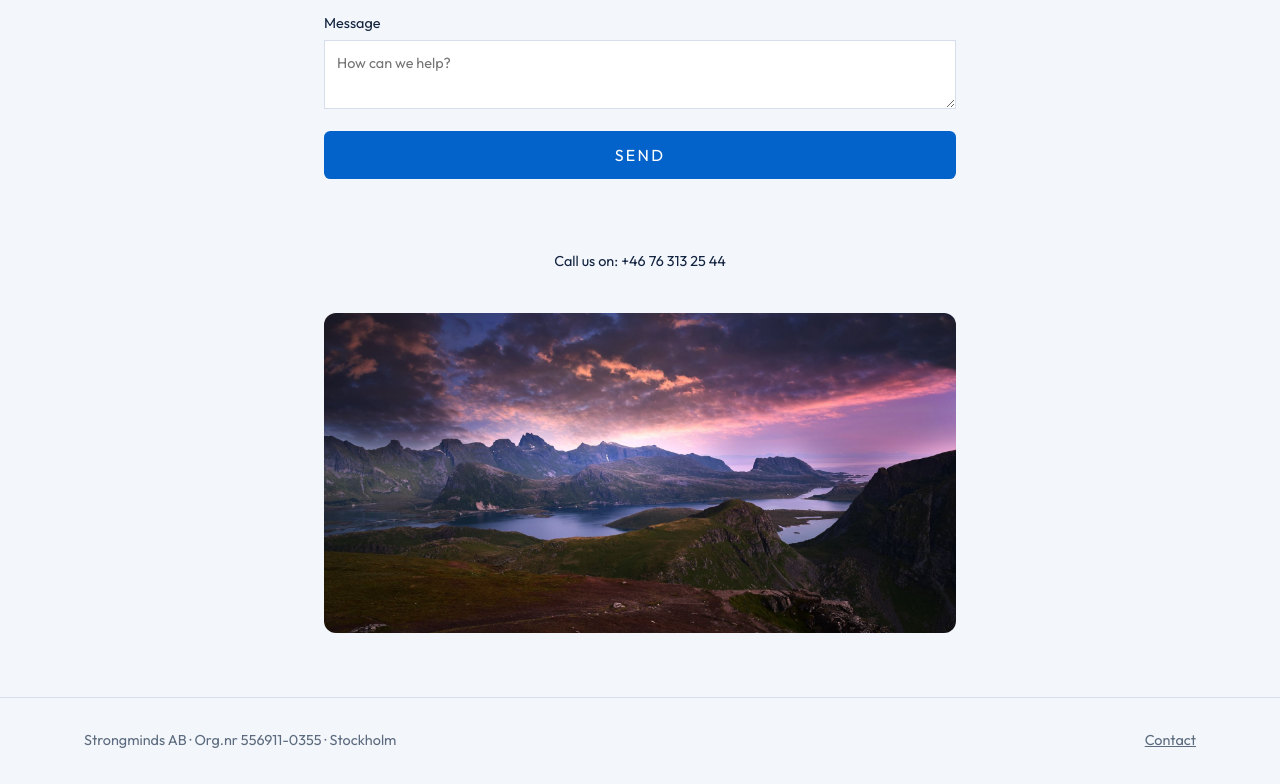
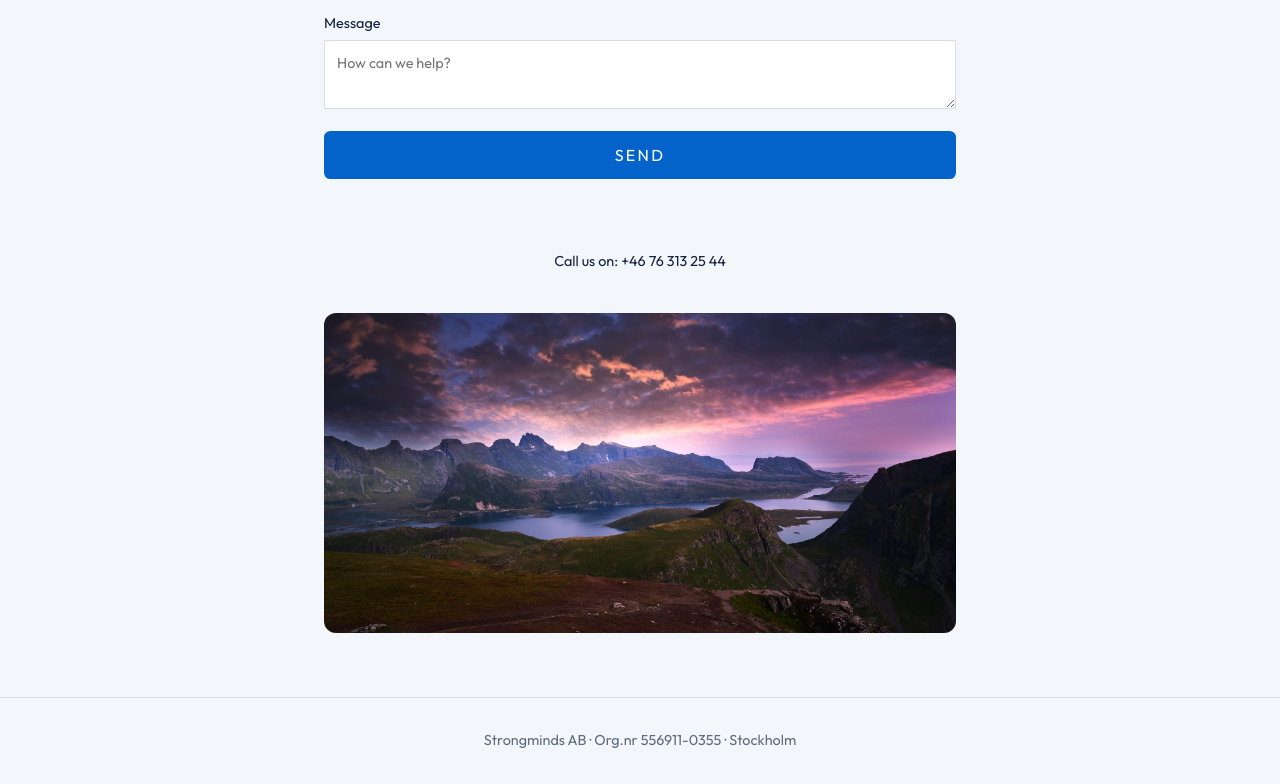
Before and after one commit to FiredragonSE/strongminds-site, a plain HTML site: page contact.html in a window 1280 px wide. Shown: the part 941-1725 px from the top of the page. Drawn offline with Linux system fonts and the light colour scheme.

Commit message:
Center the contact page footer and drop the Contact link

```diff
--- a/contact.html
+++ b/contact.html
@@ -32,8 +32,7 @@
 <p style="text-align:center;font-size:.9rem;margin:1.5rem 0 0">Call us on: <a style="text-decoration:none" href="tel:+46763132544">+46 76 313 25 44</a></p>
 <img class="photo" src="images/header-fjord.jpg" alt="Nordic fjord"></div></section>
 
-<footer><div class="wrap foot"><div>Strongminds AB · Org.nr 556911-0355 · Stockholm</div>
-<div><a href="contact.html">Contact</a></div></div></footer>
+<footer><div class="wrap" style="text-align:center">Strongminds AB · Org.nr 556911-0355 · Stockholm</div></footer>
 <script>
 document.getElementById('note').onsubmit = async function (e) {
   e.preventDefault();
```
